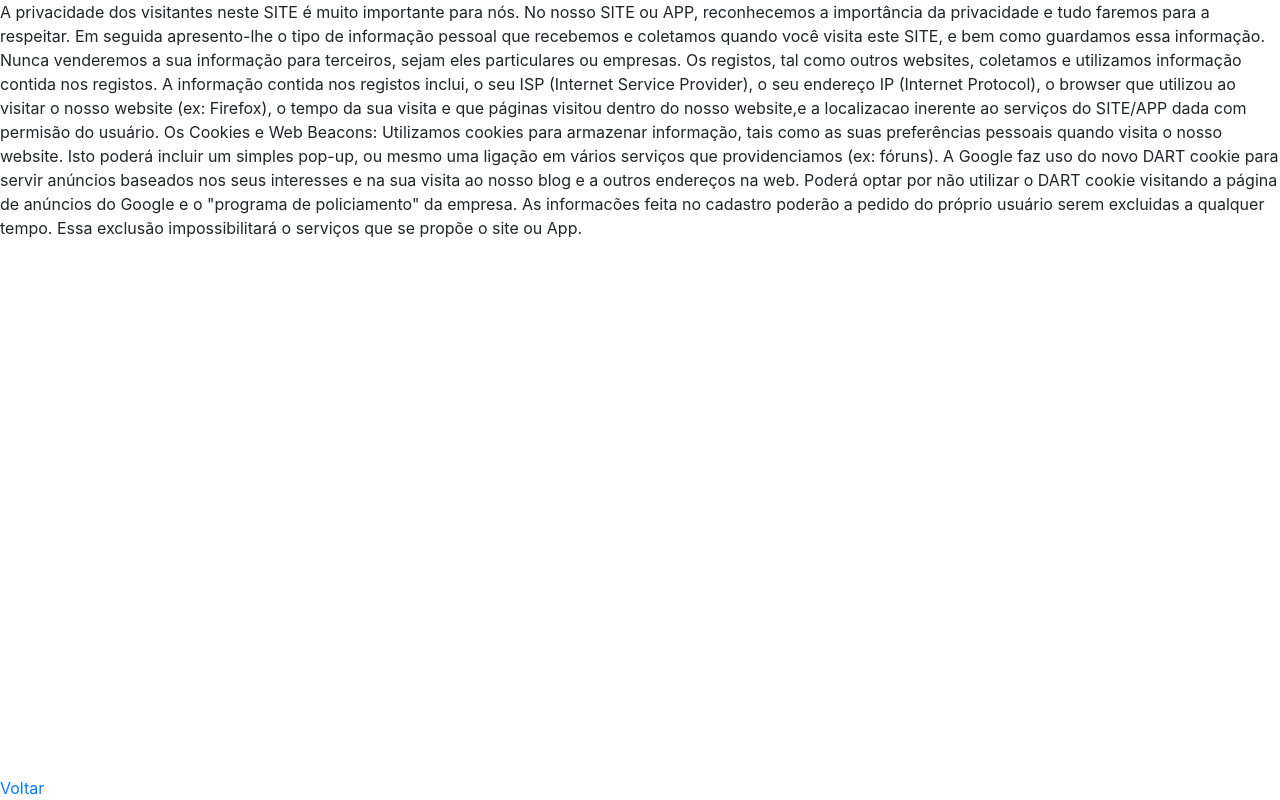
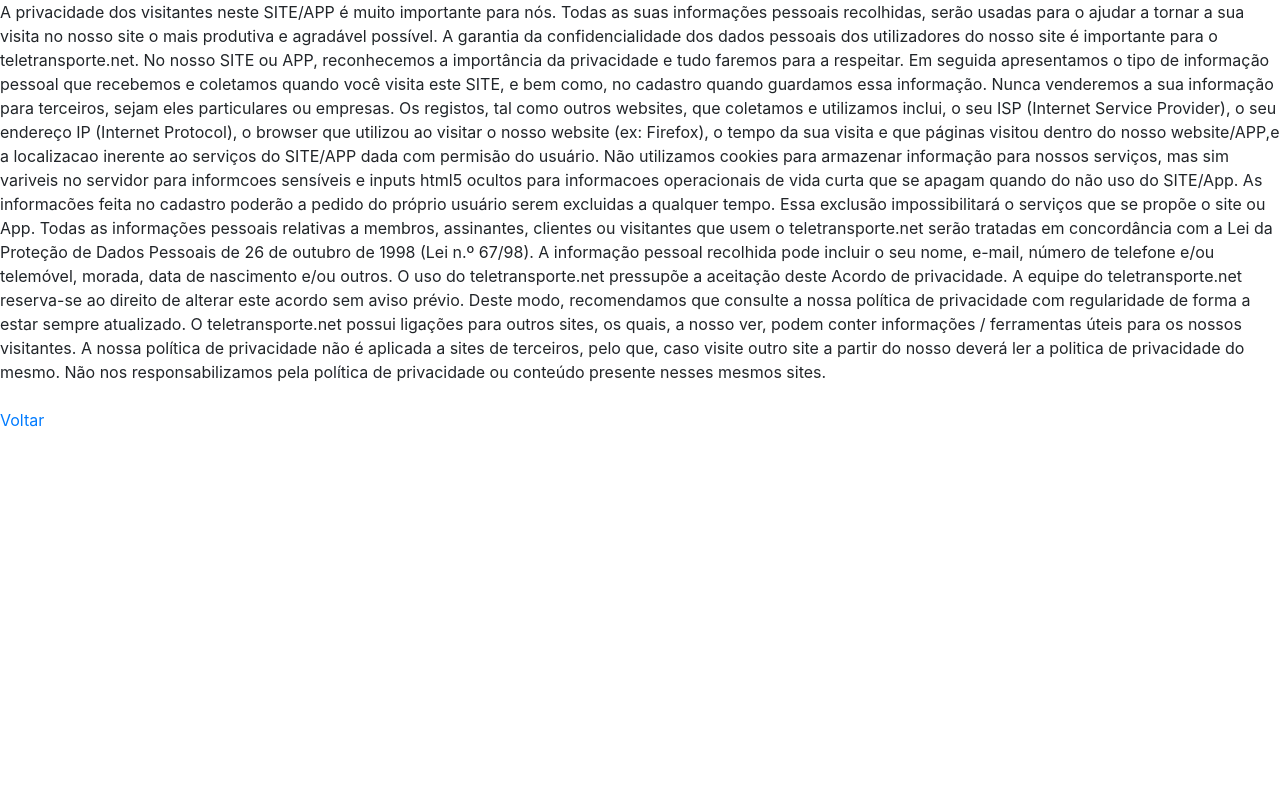
Before and after one commit to tpmoises/ttp, a PHP site: page /pp.html in a window 1280 px wide. Run offline with PHP 8.4, Linux system fonts and the light colour scheme; some libraries are stand-ins or nearby versions.

Commit message:
atualizacao da www para producao do primeiro instant app da versao 11

```diff
--- a/www/css/css.css
+++ b/www/css/css.css
@@ -14,7 +14,15 @@
 #btDestino{	position:relative ;
 top:-150px;/*Sobe 100px - comportamento do posicionamento relativo*/
 width:300px; 	margin-left:auto;	margin-right:auto;	height:50px;
+text-align: center;
 z-index:999;   }
+
+.rodape{
+	position:absolute;
+   /* bottom:-40; */
+    width:100%;
+	z-index:1100;
+}
 
 .btn-info{	color: #0a0000;    background-color: #c1d4e6;
 border-color: #46b8da;	top:0px;}
@@ -94,12 +102,7 @@
     width: 50%; /* Valor da Largura */
 
 }
-.rodape{
-	position:absolute;
-    bottom:0;
-    width:100%;
-	z-index:1100;
-}
+
 .btCSD {
 	-moz-box-shadow:inset 0px 1px 0px 0px #bee2f9;
 	-webkit-box-shadow:inset 0px 1px 0px 0px #bee2f9;
--- a/www/js/index.js
+++ b/www/js/index.js
@@ -38,8 +38,8 @@
 		//app.receivedEvent('deviceready');
 
 		var iab = cordova.InAppBrowser;
-          // alert(iab);
-	       iab.open('https://teletransporte.net', '_self','location=no');
+        //  alert('aqui');
+	     //  iab.open('https://teletransporte.net', '_self','location=no');
 		}catch(e){alert(e.message)}
 
     },
--- a/www/pp.html
+++ b/www/pp.html
@@ -33,32 +33,45 @@
 <body>
 
 
-A privacidade dos visitantes neste SITE é muito importante para nós.
+A privacidade dos visitantes neste SITE/APP é muito importante para nós.
+Todas as suas informações pessoais recolhidas, serão usadas para o
+ajudar a tornar a sua visita no nosso site o mais produtiva e
+agradável possível.
+
+A garantia da confidencialidade dos dados pessoais dos utilizadores
+do nosso site é importante para o teletransporte.net.
+
 No nosso SITE ou APP, reconhecemos a importância da privacidade e
-tudo faremos para a respeitar. Em  seguida apresento-lhe o tipo de informação pessoal
- que recebemos e coletamos quando você visita este SITE, e bem como
- guardamos essa informação.
+tudo faremos para a respeitar. Em  seguida apresentamos o tipo de
+informação pessoal  que recebemos e coletamos quando você visita
+este SITE, e bem como, no cadastro quando guardamos essa informação.
 Nunca venderemos a sua informação para terceiros, sejam eles particulares
  ou empresas.
-Os registos, tal como outros websites, coletamos e utilizamos informação
-contida nos registos. A informação contida nos registos inclui,
-o seu ISP (Internet Service Provider), o seu endereço IP
+Os registos, tal como outros websites, que coletamos e utilizamos
+inclui, o seu ISP (Internet Service Provider), o seu endereço IP
 (Internet Protocol), o browser que utilizou ao visitar o
 nosso website (ex: Firefox), o tempo da sua visita e que
-páginas visitou dentro do nosso website,e a localizacao inerente ao serviços
-do SITE/APP dada com permisão do usuário.
-Os Cookies e Web Beacons:
-Utilizamos cookies para armazenar informação, tais como as suas
-preferências pessoais quando visita o nosso website. Isto poderá
-incluir um simples pop-up, ou mesmo uma ligação em vários serviços
-que providenciamos (ex: fóruns). A Google faz uso do novo DART
-cookie para servir anúncios baseados nos seus interesses e na sua visita
-ao nosso blog e a outros endereços na web. Poderá optar por não utilizar
- o DART cookie visitando a página de anúncios do Google e o "programa
- de policiamento" da empresa.
+páginas visitou dentro do nosso website/APP,e a localizacao inerente
+ao serviços do SITE/APP dada com permisão do usuário.
+Não utilizamos cookies para armazenar informação para nossos serviços,
+mas sim variveis no servidor para informcoes sensíveis e inputs html5 ocultos
+para informacoes operacionais de vida curta que se apagam quando do não
+uso do SITE/App.
 As informacões feita no cadastro poderão a pedido do próprio usuário
 serem excluidas a qualquer tempo. Essa exclusão impossibilitará o serviços
 que se propõe o site ou App.
+Todas as informações pessoais relativas a membros, assinantes, clientes ou
+visitantes que usem o teletransporte.net serão tratadas em concordância
+com a Lei da Proteção de Dados Pessoais de 26 de outubro de 1998 (Lei n.º 67/98).
+
+A informação pessoal recolhida pode incluir o seu nome, e-mail, número de telefone e/ou telemóvel, morada, data de nascimento e/ou outros.
+
+O uso do teletransporte.net pressupõe a aceitação deste Acordo de privacidade. A equipe do teletransporte.net reserva-se ao direito de alterar este acordo sem aviso prévio. Deste modo, recomendamos que consulte a nossa política de privacidade com regularidade de forma a estar sempre atualizado.
+
+O teletransporte.net possui ligações para outros sites, os quais, a nosso ver, podem conter informações / ferramentas úteis para os nossos visitantes. A nossa política de privacidade não é aplicada a sites de terceiros, pelo que, caso visite outro site a partir do nosso deverá ler a politica de privacidade do mesmo.
+
+Não nos responsabilizamos pela política de privacidade ou conteúdo presente nesses mesmos sites.
+
 <div class='rodape'>
 <br>
 <a href='#' onclick='window.history.back();' class='centraliza'>Voltar</a>
```
Also changed, not shown: www/index.html (+16 -7 lines), www/img/icone512.ComMarks.jpg (added), www/img/logo.png, www/img/logoOLd.png (added).
